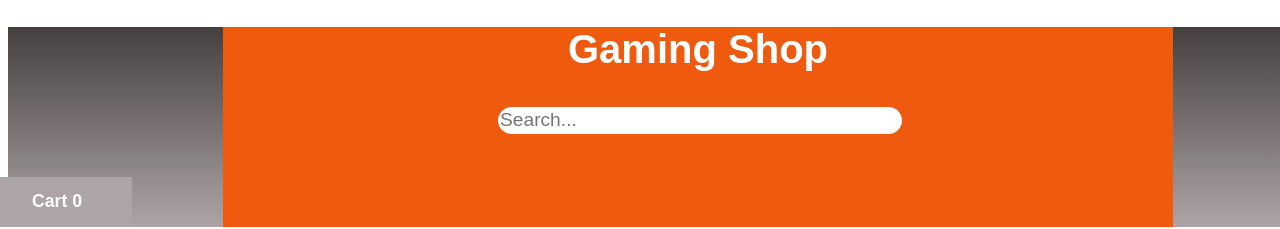
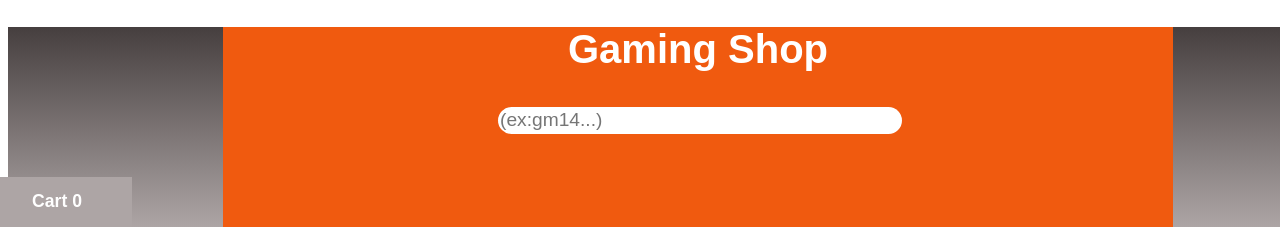
Before and after one commit to doriaarnaud/gamingshop, a Vue app: page / in a window 1280 px wide. Shown: the top 229 px of the page. Built offline with nearby package versions, Linux system fonts and the light colour scheme.

Commit message:
Update App.vue

```diff
--- a/src/App.vue
+++ b/src/App.vue
@@ -10,7 +10,7 @@ const productstore=useProductTab()
 
     </Logo>
     <div class="searchbar">
-      <input id="searchbar" v-model="productstore.searchtext" type="text" placeholder="Search..."
+      <input id="searchbar" v-model="productstore.searchtext" type="text" placeholder="(ex:gm14...)"
       @input="productstore.filteredlist()"/>
       <span id="searchcounter" v-if="productstore.searchtext && productstore.filteredlist().length>=1">
       {{productstore.filteredlist().length}} result<span v-if="productstore.filteredlist().length>=2">s</span>
```
